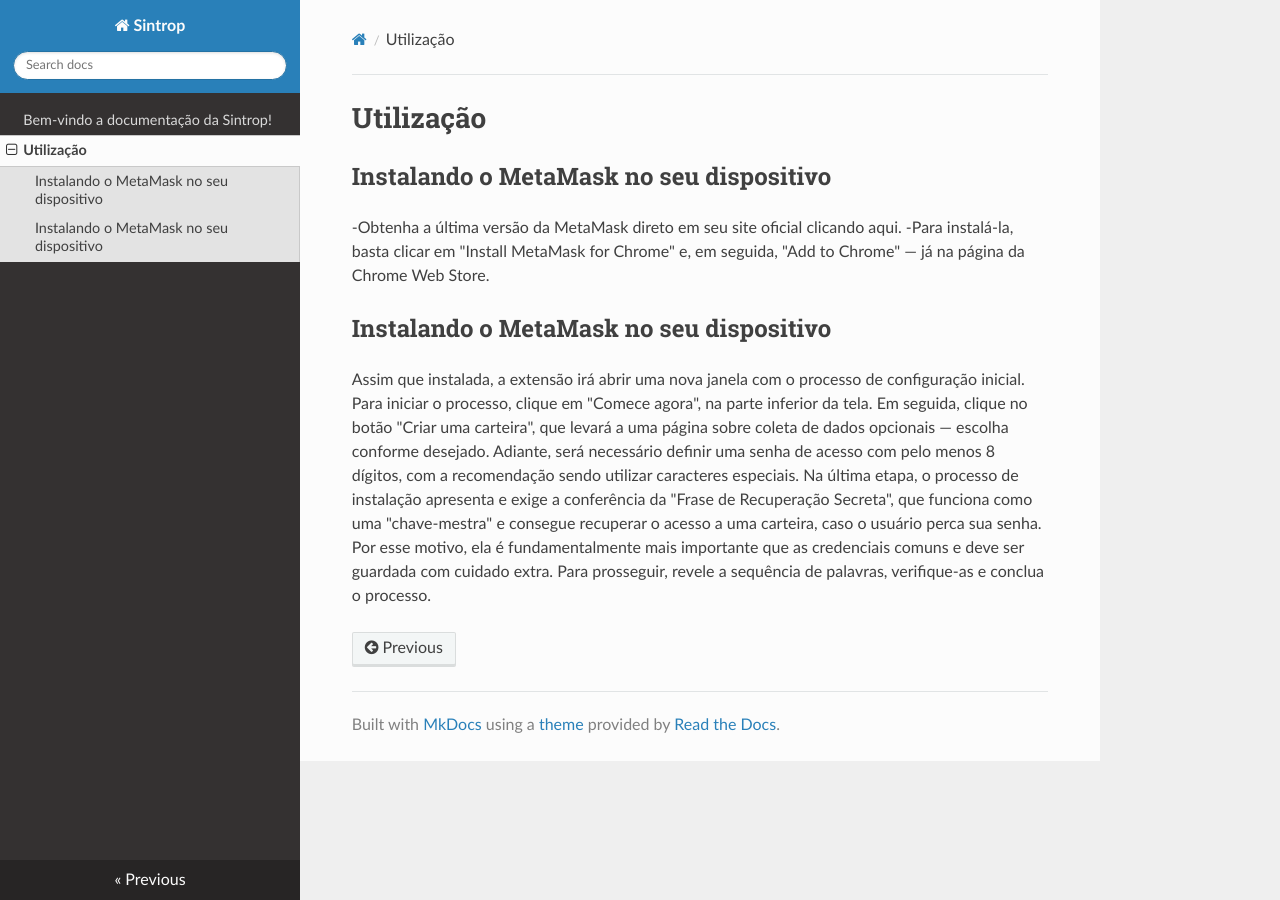
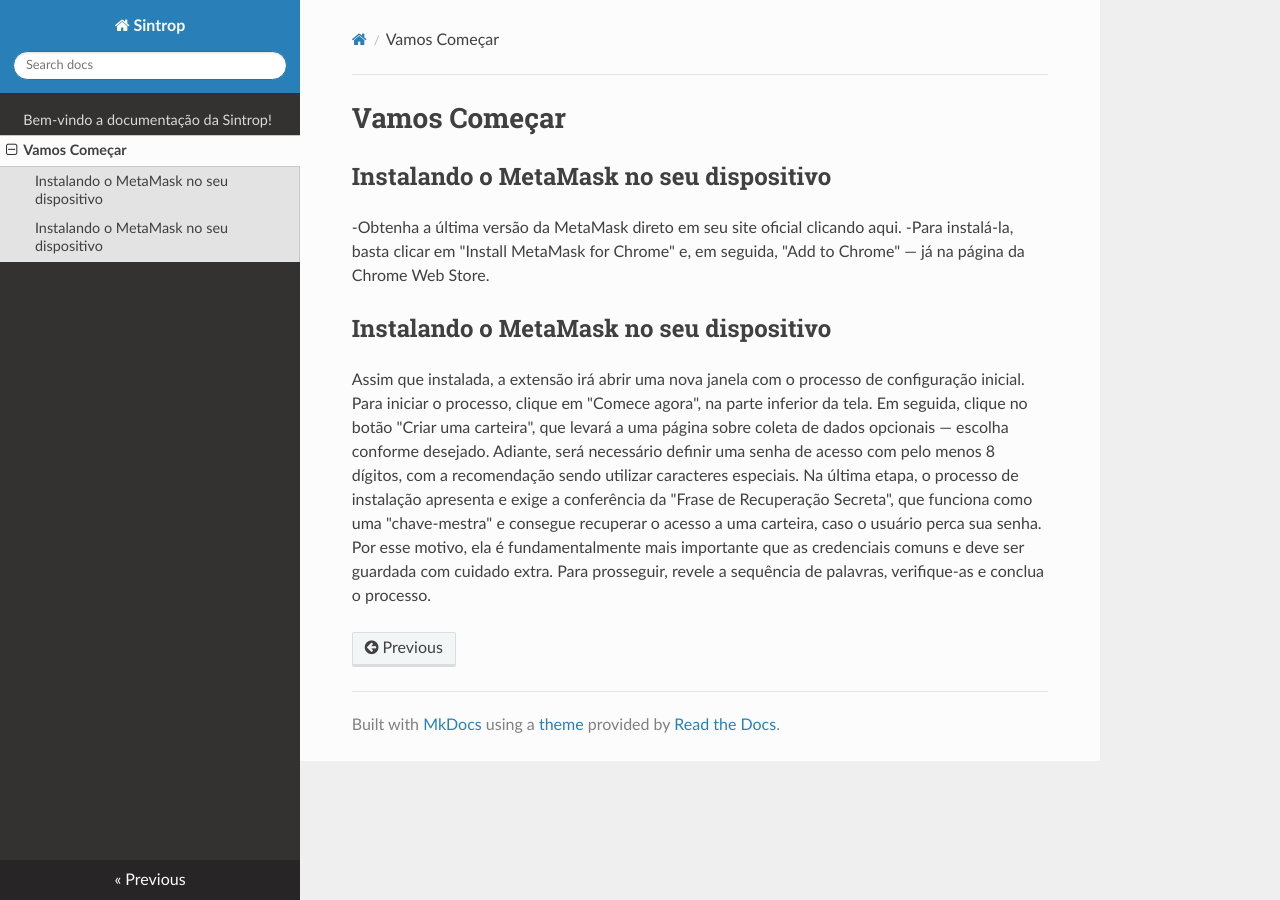
Before and after one commit to Sintrop/SDP, an MkDocs documentation site: the page built from docs/usage.md, in a window 1280 px wide. Built offline with MkDocs 1.6.1, drawn with Linux system fonts in a browser that asks for light colours; nearby versions of some CDN libraries.

Commit message:
fix tutorial metamask

```diff
--- a/docs/usage.md
+++ b/docs/usage.md
@@ -1,14 +1,14 @@
-Utilização
-=====
+#Vamos Começar
 
-Instalando o MetaMask no seu dispositivo
-------------
+
+##Instalando o MetaMask no seu dispositivo
+
 
 -Obtenha a última versão da MetaMask direto em seu site oficial clicando aqui.
 -Para instalá-la, basta clicar em "Install MetaMask for Chrome" e, em seguida, "Add to Chrome" — já na página da Chrome Web Store.
 
-Instalando o MetaMask no seu dispositivo
-------------
+##Instalando o MetaMask no seu dispositivo
+
 
 Assim que instalada, a extensão irá abrir uma nova janela com o processo de configuração inicial. Para iniciar o processo, clique em "Comece agora", na parte inferior da tela. Em seguida, clique no botão "Criar uma carteira", que levará a uma página sobre coleta de dados opcionais — escolha conforme desejado. Adiante, será necessário definir uma senha de acesso com pelo menos 8 dígitos, com a recomendação sendo utilizar caracteres especiais.
 Na última etapa, o processo de instalação apresenta e exige a conferência da "Frase de Recuperação Secreta", que funciona como uma "chave-mestra" e consegue recuperar o acesso a uma carteira, caso o usuário perca sua senha. Por esse motivo, ela é fundamentalmente mais importante que as credenciais comuns e deve ser guardada com cuidado extra.
```
